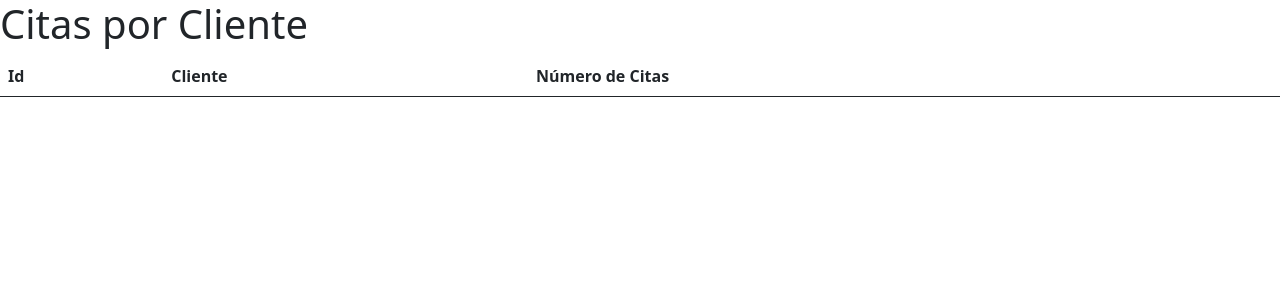
After one commit to Fernando252/consultorio, a Django app: page /citas/ in a window 1280 px wide. The commit adds this page. Shown: the top 300 px of the page. Run offline with Django 3.2, Linux system fonts and the light colour scheme; data that the repository does not hold is empty.

Commit message:
lista citas

```diff
--- /dev/null
+++ b/consultorio/templates/cita_general.html
@@ -0,0 +1,34 @@
+{% extends 'base.html' %}
+
+{% block content %}
+<!DOCTYPE html>
+<html lang="es">
+<head>
+    <title>Citas por Cliente</title>
+</head>
+<body>
+
+<h1>Citas por Cliente</h1>
+
+<table class="table table-striped">
+    <thead>
+        <tr>
+            <th>Id</th>
+            <th>Cliente</th>
+            <th>Número de Citas</th>
+        </tr>
+    </thead>
+    <tbody>
+        {% for cliente in citas_por_cliente %}
+            <tr>
+                <td><a href="/cita_cliente/{{ cliente.pk }}">{{ cliente.pk }}</a></td>
+                <td>{{ cliente.nombrec }}</td>
+                <td>{{ cliente.num_citas }}</td>
+            </tr>
+        {% endfor %}
+    </tbody>
+</table>
+
+</body>
+</html>
+{% endblock %}
--- a/consultorio/templates/index.html
+++ b/consultorio/templates/index.html
@@ -17,9 +17,9 @@
         <div class="card-deck mt-5">
             <div class="card">
                 <div class="card-body">
-                    <h5 class="card-title">Lista de Abogados</h5>
-                    <p class="card-text">Explora la lista de abogados registrados.</p>
-                    <a href="abogados" class="btn btn-primary">Ir</a>
+                    <h5 class="card-title">Lista de citas</h5>
+                    <p class="card-text">Explora la lista de citas del cliente.</p>
+                    <a href="{% url 'citas' %}" class="btn btn-primary">Ir</a>
                 </div>
             </div>
 
--- a/consultorio/urls.py
+++ b/consultorio/urls.py
@@ -15,8 +15,7 @@ Including another URLconf
 """
 from django.contrib import admin
 from django.urls import path
-from login.views import registrar_cita, index,ver_casos,casos_abogado,registro_abogado, registro_cliente, login_cliente, subir_documento
-
+from login.views import registrar_cita, index,ver_casos,casos_abogado,registro_abogado, registro_cliente, login_cliente, subir_documento,citas,citas_clientes
 
 
 
@@ -37,6 +36,9 @@ urlpatterns = [
     path('ver_casos/', ver_casos),
     path('caso/<int:codigo_abogado>/', casos_abogado, name="detalle_casos"),
 
+    path('citas/', citas,name="citas"),
+    path('cita_cliente/<int:codigo_cliente>/', citas_clientes, name="detalle_citas"),
+
 
 
 ]
--- a/login/views.py
+++ b/login/views.py
@@ -1,11 +1,11 @@
-from datetime import date
 from django.shortcuts import render, redirect
 from django.contrib.auth.hashers import make_password
 from django.db.models import Count
-from .models import Abogado, Clientes, Cita, Casos
+from .models import Abogado, Casos, Clientes,Cita
 from django.contrib.auth import authenticate, login
 from django.contrib import messages
 from .forms import CitaForm, DocumentoForm, RegistroClienteForm
+
 
 
 def registro_abogado(request):
@@ -70,7 +70,6 @@ def login_cliente(request):
 
     return render(request, 'login_cliente.html')
 
-#citas
 
 
 
@@ -132,3 +131,22 @@ def subir_documento(request):
         form = DocumentoForm()
 
     return render(request, 'subir_documento.html', {'form': form})
+
+
+def citas(request):
+    citas_por_cliente = Clientes.objects.annotate(num_citas=Count('citas'))
+    contenido = {
+        'citas_por_cliente': citas_por_cliente
+    }
+    template = "cita_general.html"
+    return render(request, template, contenido)
+
+def citas_clientes(request,codigo_cliente):
+    cliente = Clientes.objects.get(pk=codigo_cliente)
+    citas_cliente = Cita.objects.filter(cliente=cliente)
+    contenido = {
+        'citas_cliente': citas_cliente,
+        'cliente': cliente,
+    }
+    template = "cita_cliente.html"
+    return render(request, template, contenido)
```
Also changed, not shown: consultorio/templates/cita_cliente.html (added, +36 -0 lines).
